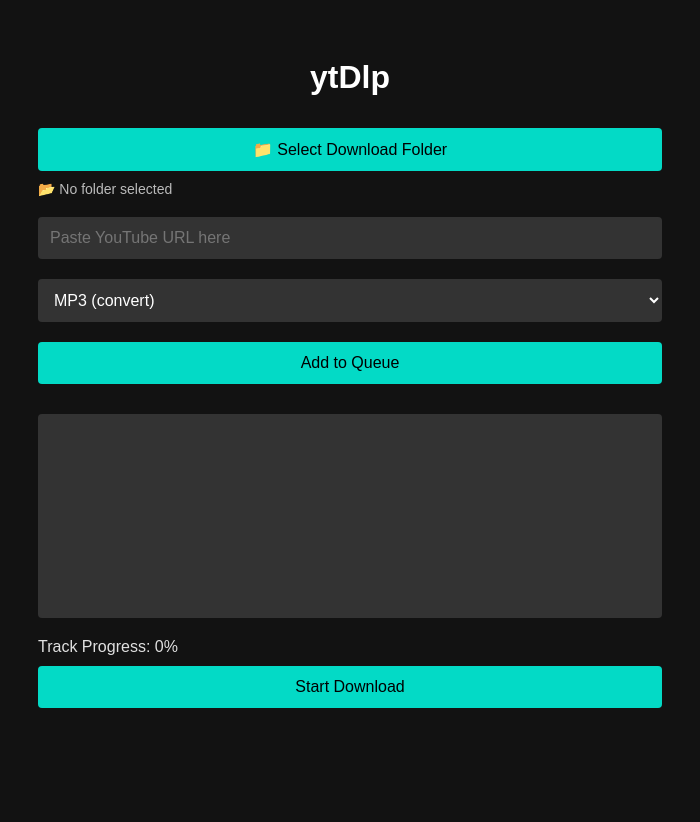
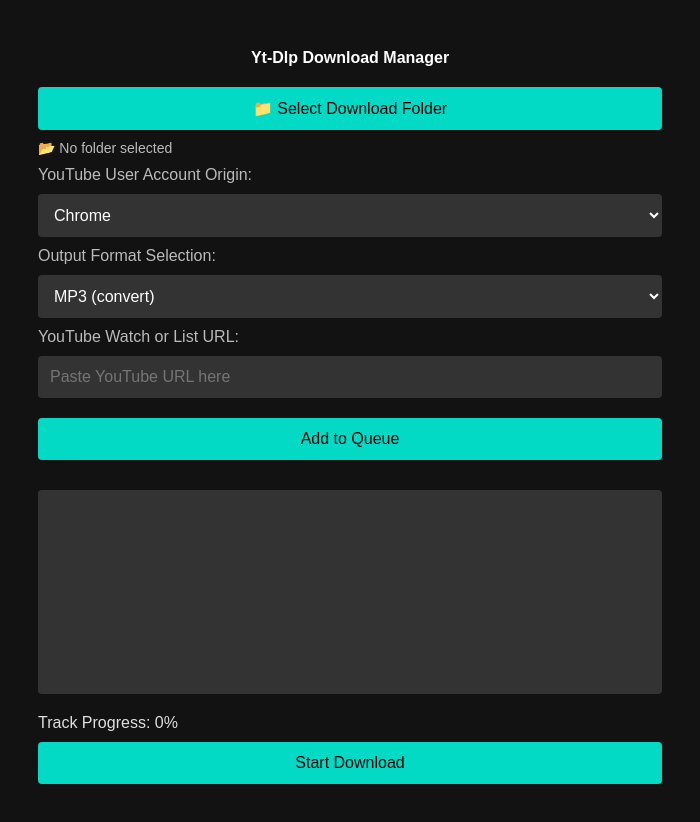
Before and after one commit to CrankyUnicorn/ytdl-mp3-list, an Electron app: page index.html in a window 700 px wide. Both pictures are taken after typing "Sample" into the empty fields and a click on the button "Add to Queue". Before the commit the page ends 800 px from the top, so only its background shows below. Drawn offline with Linux system fonts and the light colour scheme; no server answers.

Commit message:
option to pick the browser associated with the clients youtube user account

```diff
--- a/index.html
+++ b/index.html
@@ -15,6 +15,12 @@
     h1 {
       text-align: center;
       color: #fff;
+      font-size: medium;
+      padding: 0;
+    }
+    label {
+      color: #bbb;
+      margin-bottom: 10px;
     }
     input, select, button {
       width: 100%;
@@ -73,17 +79,29 @@
   </style>
 </head>
 <body>
-  <h1>ytDlp</h1>
+  <h1>Yt-Dlp Download Manager</h1>
   <button id="selectFolderBtn">📁 Select Download Folder</button>
   <div class="folder-path" id="folderPath">📂 No folder selected</div>
 
-  <input id="urlInput" type="text" placeholder="Paste YouTube URL here" />
+  <label for="browserSelect">YouTube User Account Origin:</label>
+  <select id="browserSelect">
+    <option value="chrome">Chrome</option>
+    <option value="firefox">Firefox</option>
+    <option value="edge">Edge</option>
+    <option value="safari">Safari</option>
+    <option value="opera">Opera</option>
+  </select>
 
+  <label for="formatSelect">Output Format Selection:</label>
   <select id="formatSelect">
     <option value="mp3">MP3 (convert)</option>
     <option value="webm">WebM (best quality)</option>
+    <option value="mp4">MP4 (video)</option>
+    <option value="m4a">M4A (audio)</option>
   </select>
 
+  <label for="urlInput">YouTube Watch or List URL:</label>
+  <input id="urlInput" type="text" placeholder="Paste YouTube URL here" />
 
   <button id="addQueueBtn">Add to Queue</button>
   <div id="queue"></div>
@@ -95,8 +113,9 @@
   <script>
     const selectFolderBtn = document.getElementById('selectFolderBtn');
     const folderPathDisplay = document.getElementById('folderPath');
+    const browserSelect = document.getElementById('browserSelect');
+    const formatSelect = document.getElementById('formatSelect');
     const urlInput = document.getElementById('urlInput');
-    const formatSelect = document.getElementById('formatSelect');
     const downloadBtn = document.getElementById('downloadBtn');
     const addQueueBtn = document.getElementById('addQueueBtn');
     const queueDiv = document.getElementById('queue');
@@ -116,8 +135,9 @@
     addQueueBtn.addEventListener('click', () => {
       const url = urlInput.value.trim();
       const format = formatSelect.value;
+      const browser = browserSelect.value;
       if (url) {
-        window.electronAPI.addUrlQueue(url, format);
+        window.electronAPI.addUrlQueue(url, format, browser);
         urlInput.value = '';
       }
     });
--- a/package.json
+++ b/package.json
@@ -14,7 +14,7 @@
   "description": "Fully open source desktop app for downloading audio (MP3 or WebM) with ease. Perfect for personal use by musicians, beatmakers, or hobbyists who want to download free-to-use YouTube beats for practice, remixing, or sampling without going to sketchy website tools.",
   "main": "main.js",
   "scripts": {
-    "start": "electron .",
+    "start": "electron . ",
     "dist": "cross-env USE_HARD_LINKS=false ELECTRON_BUILDER_DISABLE_MIRROR=true electron-builder --win --x64",
     "cover-cropper": "node crop-mp3-cover-art.js [PATH]"
   },
--- a/preload.js
+++ b/preload.js
@@ -3,7 +3,7 @@ const { contextBridge, ipcRenderer } = require('electron');
 
 contextBridge.exposeInMainWorld('electronAPI', {
   downloadAudio: () => ipcRenderer.send('download-audio'),
-  addUrlQueue: (url, format) => ipcRenderer.send('add-url-queue', { url, format }),
+  addUrlQueue: (url, format, browser) => ipcRenderer.send('add-url-queue', { url, format, browser }),
   queueUpdated: (callback) => ipcRenderer.on('queue-updated', (event, queueStatus) => callback(queueStatus)),
   selectDownloadFolder: () => ipcRenderer.invoke('select-download-folder'),
   getSavedFolder: () => ipcRenderer.invoke('get-saved-folder'),
```
Also changed, not shown: main.js (+9 -6 lines), 2 other files.
